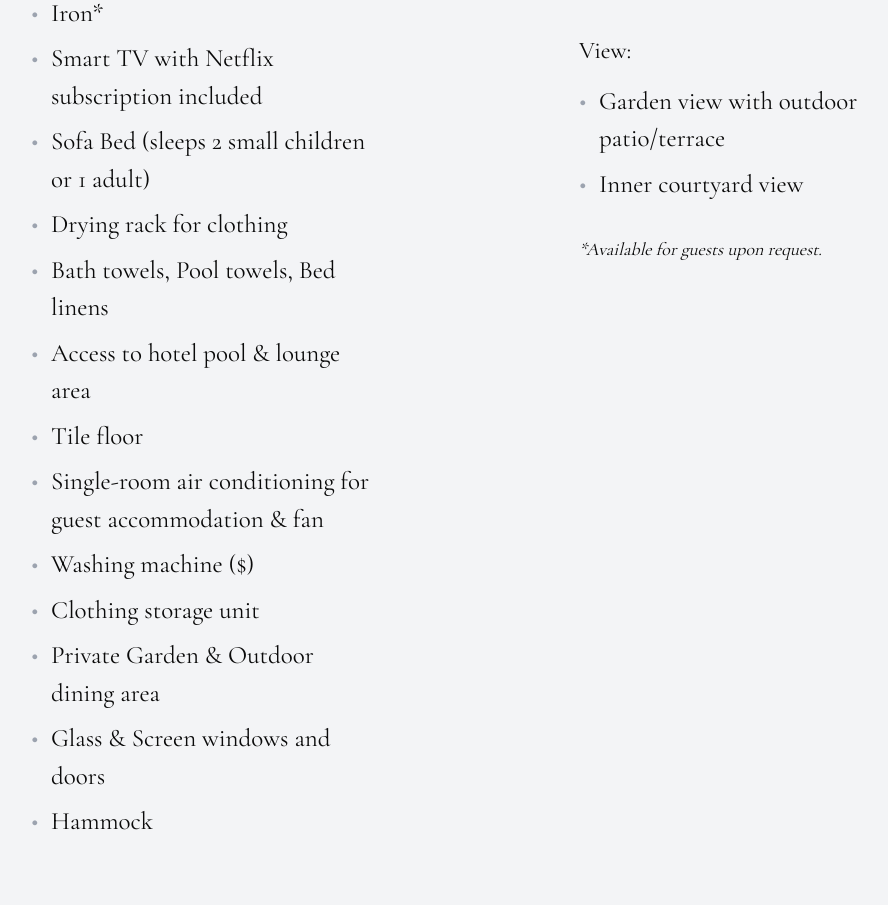
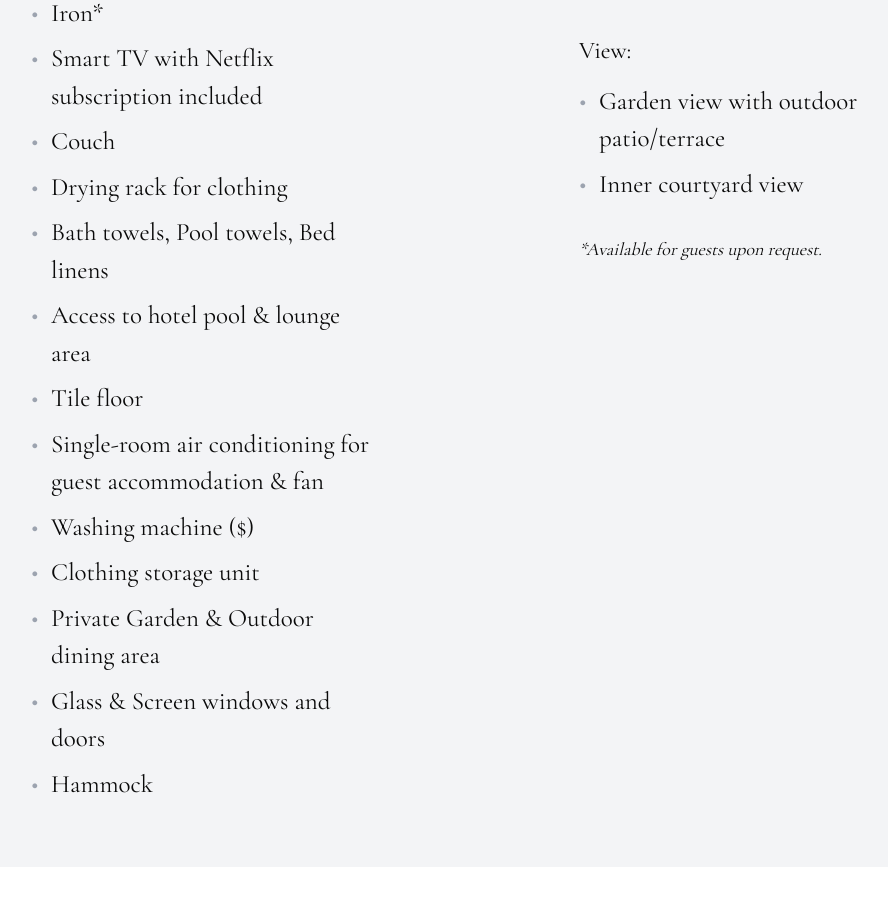
Before and after one commit to Yolxander/hotel-daleese, a Next.js app: page /suites/suite-1 in a window 1280 px wide. Shown: the part 1284-2197 px from the top of the page, without its empty margins (161-1049 px from the left). Built offline with nearby package versions, Linux system fonts and the light colour scheme; grey boxes are pictures that could not be loaded.

Commit message:
updated descriptions to couch

```diff
--- a/src/app/suites/suite-1/page.tsx
+++ b/src/app/suites/suite-1/page.tsx
@@ -42,7 +42,7 @@ const suiteInfo = {
         { id: 3, description: "Full kitchenette with coffee machine, mini fridge, microwave, toaster & electric kettle" },
         { id: 4, description: "Iron*" },
         { id: 5, description: "Smart TV with Netflix subscription included" },
-        { id: 6, description: "Sofa Bed (sleeps 2 small children or 1 adult)" },
+        { id: 6, description: "Couch" },
         { id: 7, description: "Drying rack for clothing" },
         { id: 8, description: "Bath towels, Pool towels, Bed linens" },
         { id: 9, description: "Access to hotel pool & lounge area" },
--- a/src/app/suites/suite-2/page.tsx
+++ b/src/app/suites/suite-2/page.tsx
@@ -41,7 +41,7 @@ const suiteInfo = {
         { id: 3, description: "Full kitchenette with coffee machine, mini fridge, microwave, toaster & electric kettle" },
         { id: 4, description: "Iron*" },
         { id: 5, description: "Smart TV with Netflix subscription included" },
-        { id: 6, description: "Sofa bed (sleeps 2 small children or 1 adult)" },
+        { id: 6, description: "Couch" },
         { id: 7, description: "Drying rack for clothing" },
         { id: 8, description: "Bath towels, pool towels, bed linens" },
         { id: 9, description: "Access to hotel pool & lounge area" },
--- a/src/app/suites/suite-3/page.tsx
+++ b/src/app/suites/suite-3/page.tsx
@@ -39,7 +39,7 @@ const suiteInfo = {
         { id: 3, description: "Full kitchen with 2-burner induction stovetop, coffee machine, mini fridge, microwave, toaster & electric kettle" },
         { id: 4, description: "Iron*" },
         { id: 5, description: "Smart TV with Netflix subscription included" },
-        { id: 6, description: "Sofa bed (sleeps 2 small children or 1 adult)" },
+        { id: 6, description: "Couch" },
         { id: 7, description: "Drying rack for clothing" },
         { id: 8, description: "Bath towels, pool towels, bed linens" },
         { id: 9, description: "Access to hotel pool & lounge area" },
```
